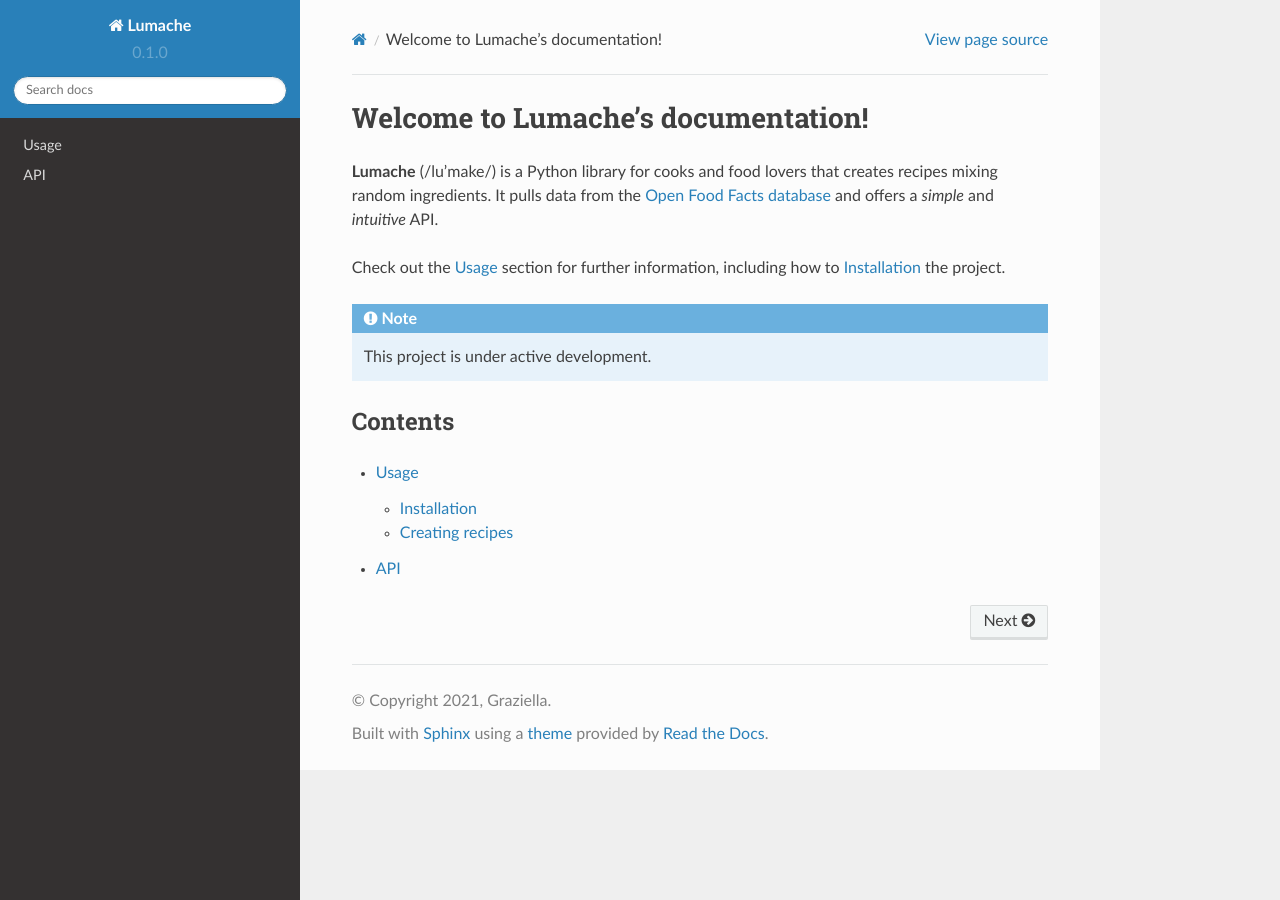
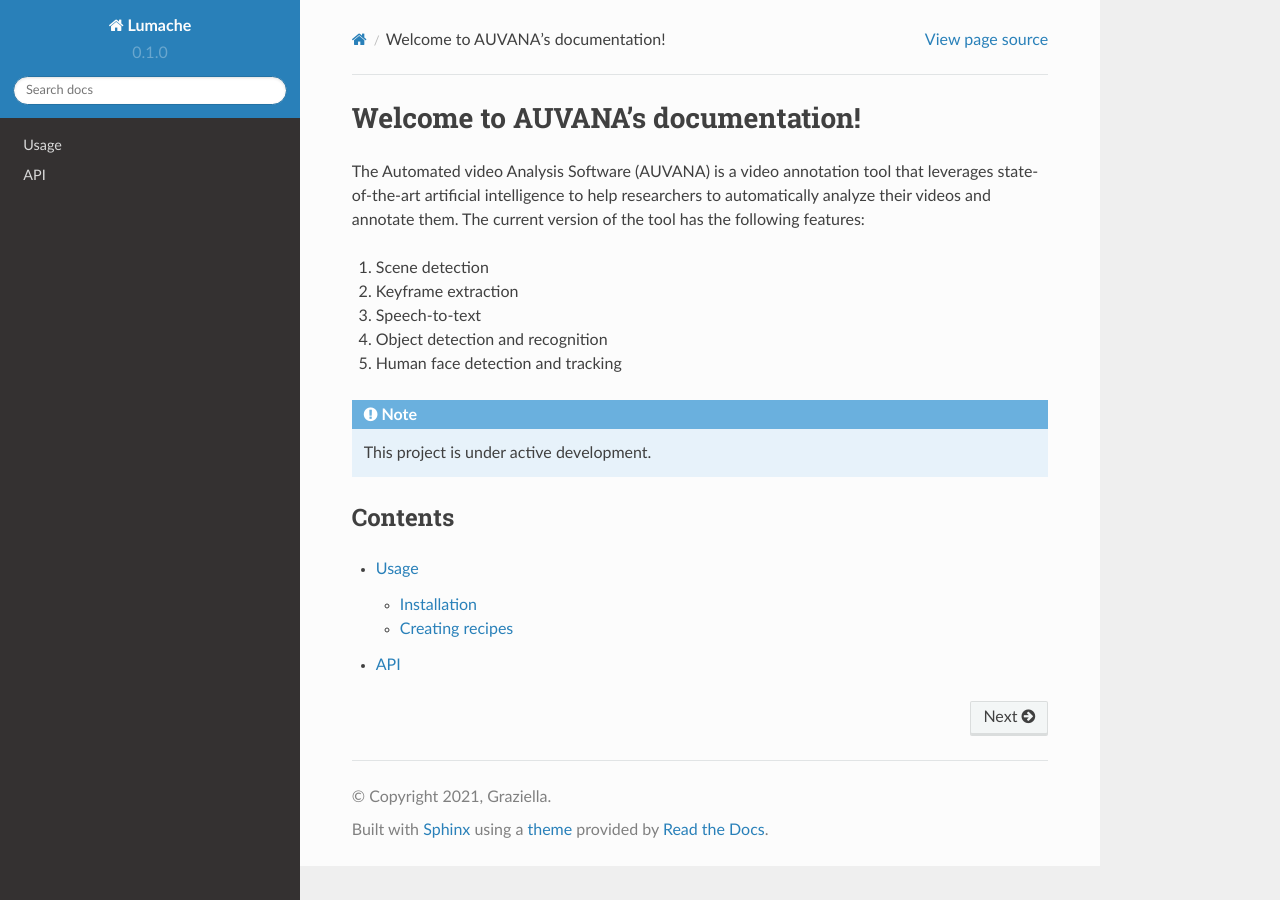
Before and after one commit to ailla-lab/auvana-documentation, a Sphinx documentation site: the page built from docs/source/index.rst, in a window 1280 px wide. Built offline with Sphinx 7.4.7 and the Read the Docs theme 2.0.0, drawn with Linux system fonts in a browser that asks for light colours.

Commit message:
Update index.rst

```diff
--- a/docs/source/index.rst
+++ b/docs/source/index.rst
@@ -1,13 +1,14 @@
-Welcome to Lumache's documentation!
+Welcome to AUVANA's documentation!
 ===================================
 
-**Lumache** (/lu'make/) is a Python library for cooks and food lovers
-that creates recipes mixing random ingredients.
-It pulls data from the `Open Food Facts database <https://world.openfoodfacts.org/>`_
-and offers a *simple* and *intuitive* API.
+The Automated video Analysis Software (AUVANA) is a video annotation tool that leverages state-of-the-art artificial intelligence to help researchers to automatically analyze their videos and annotate them. The current version of the tool has the following features:
 
-Check out the :doc:`usage` section for further information, including
-how to :ref:`installation` the project.
+1. Scene detection
+2. Keyframe extraction
+3. Speech-to-text
+4. Object detection and recognition
+5. Human face detection and tracking
+
 
 .. note::
 
```
